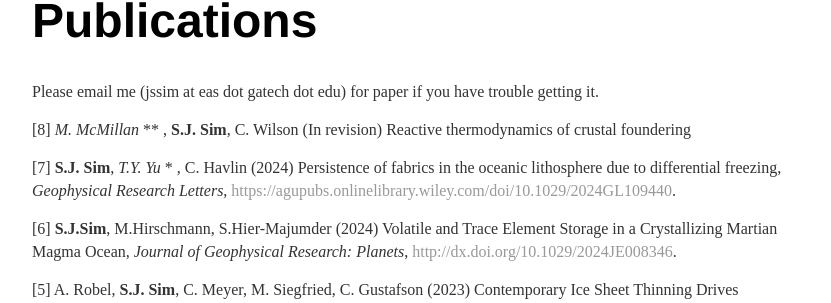
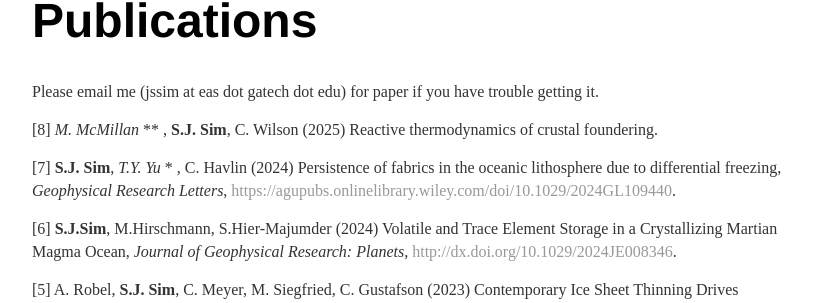
Before and after one commit to joycesim/joycesim.github.io, a Jekyll site: the page built from publications/index.md, in a window 1280 px wide. Shown: the part 145-448 px from the top of the page, without its empty margins (224-1055 px from the left). Built offline with Jekyll 4.4.1, drawn with Linux system fonts in a browser that asks for light colours.

Commit message:
Update index.md

```diff
--- a/publications/index.md
+++ b/publications/index.md
@@ -6,7 +6,7 @@ title: Publications
 
 Please email me (jssim at eas dot gatech dot edu) for paper if you have trouble getting it.
 
-[8] *M. McMillan* ** , **S.J. Sim**, C. Wilson (In revision) Reactive thermodynamics of crustal foundering
+[8] *M. McMillan* ** , **S.J. Sim**, C. Wilson (2025) Reactive thermodynamics of crustal foundering.
 
 [7] **S.J. Sim**, *T.Y. Yu* * , C. Havlin (2024) Persistence of fabrics in the oceanic lithosphere due to differential freezing, *Geophysical Research Letters*, [https://agupubs.onlinelibrary.wiley.com/doi/10.1029/2024GL109440](https://agupubs.onlinelibrary.wiley.com/doi/10.1029/2024GL109440).
 
```
